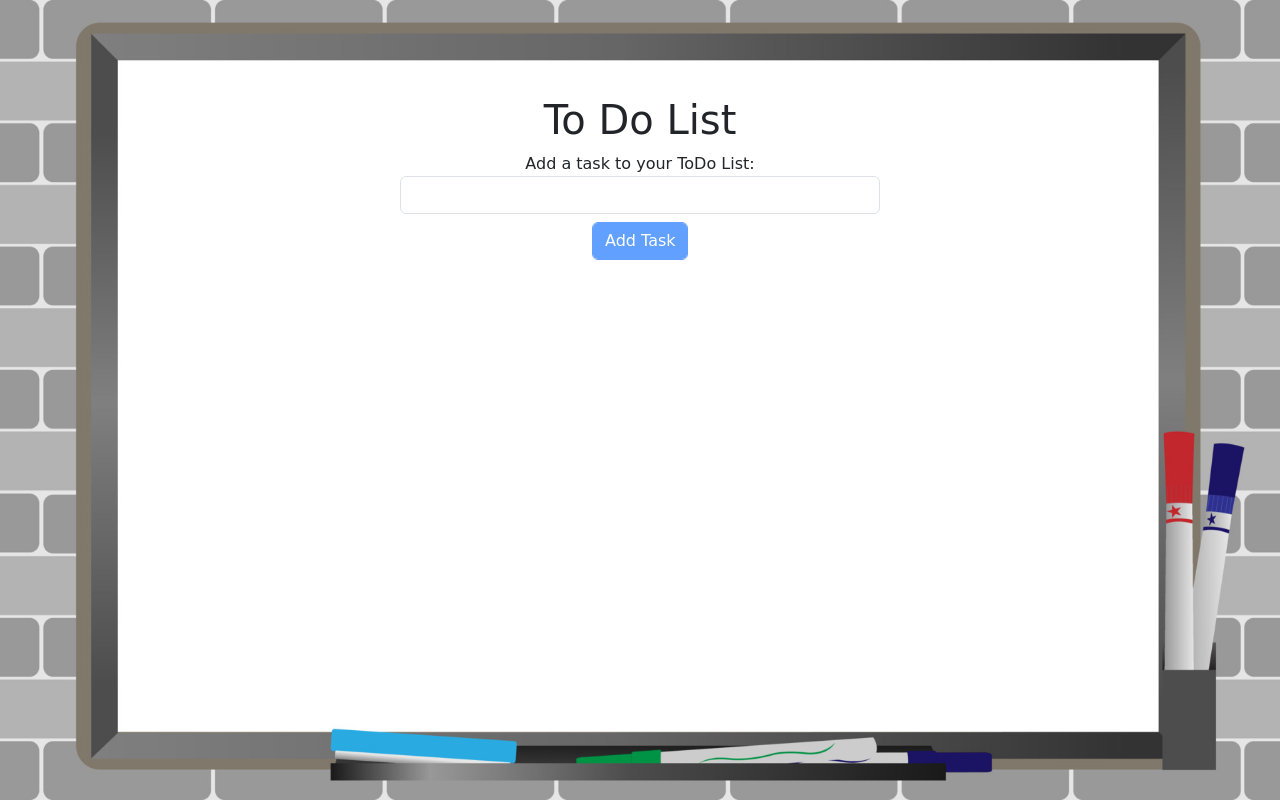
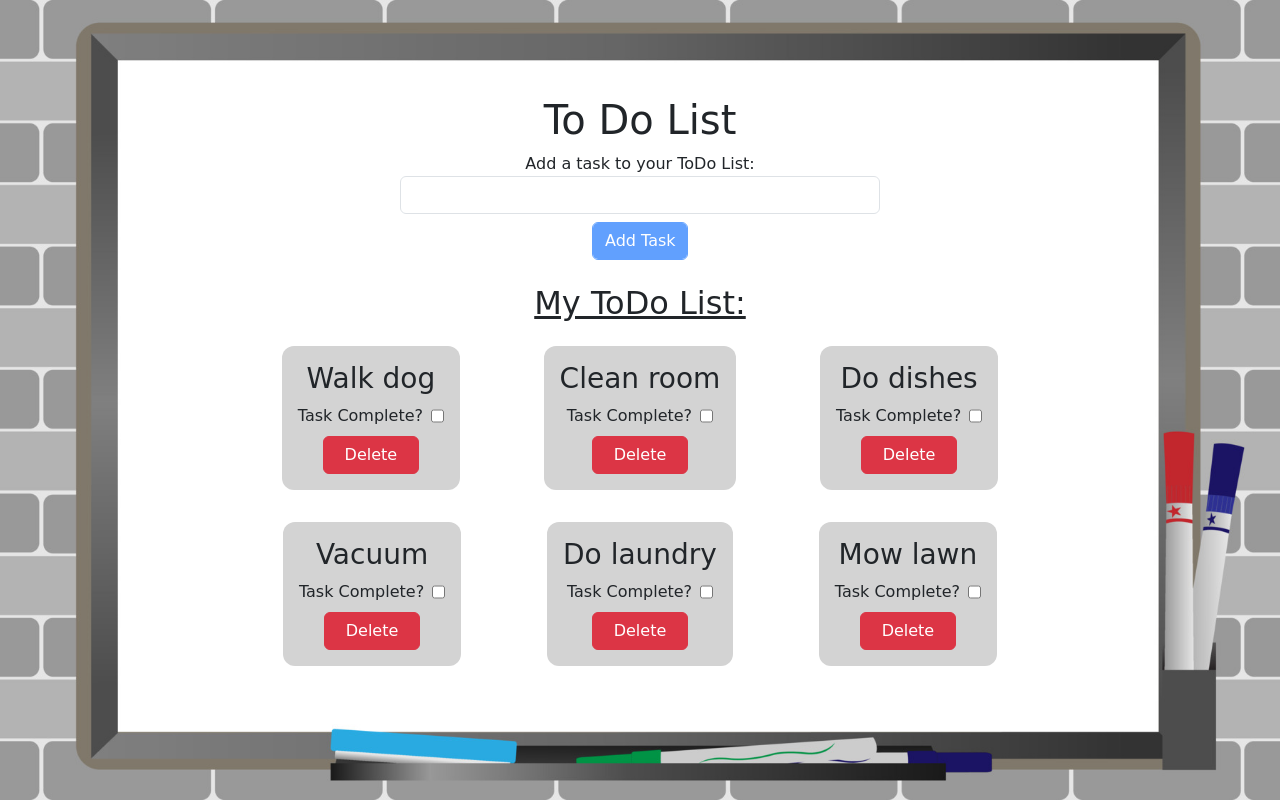
Before and after one commit to friendly-misanthrope/Dojo-ToDo_List, a React (Create React App) app: page / in a window 1280 px wide. Built offline with nearby package versions, Linux system fonts and the light colour scheme.

Commit message:
added dummy data to easily show layout & styling.

```diff
--- a/src/App.jsx
+++ b/src/App.jsx
@@ -5,7 +5,20 @@ import { useState } from 'react'
 
 function App() {
   // lifted state for ToDo list
-  const [allToDos, setAllToDos] = useState([])
+  const [allToDos, setAllToDos] = useState([
+    {content: 'Walk dog',
+    isComplete: false},
+    {content: 'Clean room',
+    isComplete: false},
+    {content: 'Do dishes',
+    isComplete: false},
+    {content: 'Vacuum',
+    isComplete: false},
+    {content: 'Do laundry',
+    isComplete: false},
+    {content: 'Mow lawn',
+    isComplete: false}
+  ])
 
   // JSX Return, pass state down through props
   return (
--- a/src/components/DisplayToDos.jsx
+++ b/src/components/DisplayToDos.jsx
@@ -39,7 +39,7 @@ const DisplayToDos = (props) => {
           allToDos.map((item, index) => (
             <div key={index} className="each-todo-container">
               <div className="one-todo">
-                {/* Only display the task content with is-complete class if isComplete === true */}
+                {/* Only apply the is-complete class to the task content if item.isComplete === true */}
                 {
                   item.isComplete ?
                   <h3 className="task-content is-complete">{item.content}</h3>
```
Also changed, not shown: src/components/DisplayToDos.css (line endings or trailing spaces).
